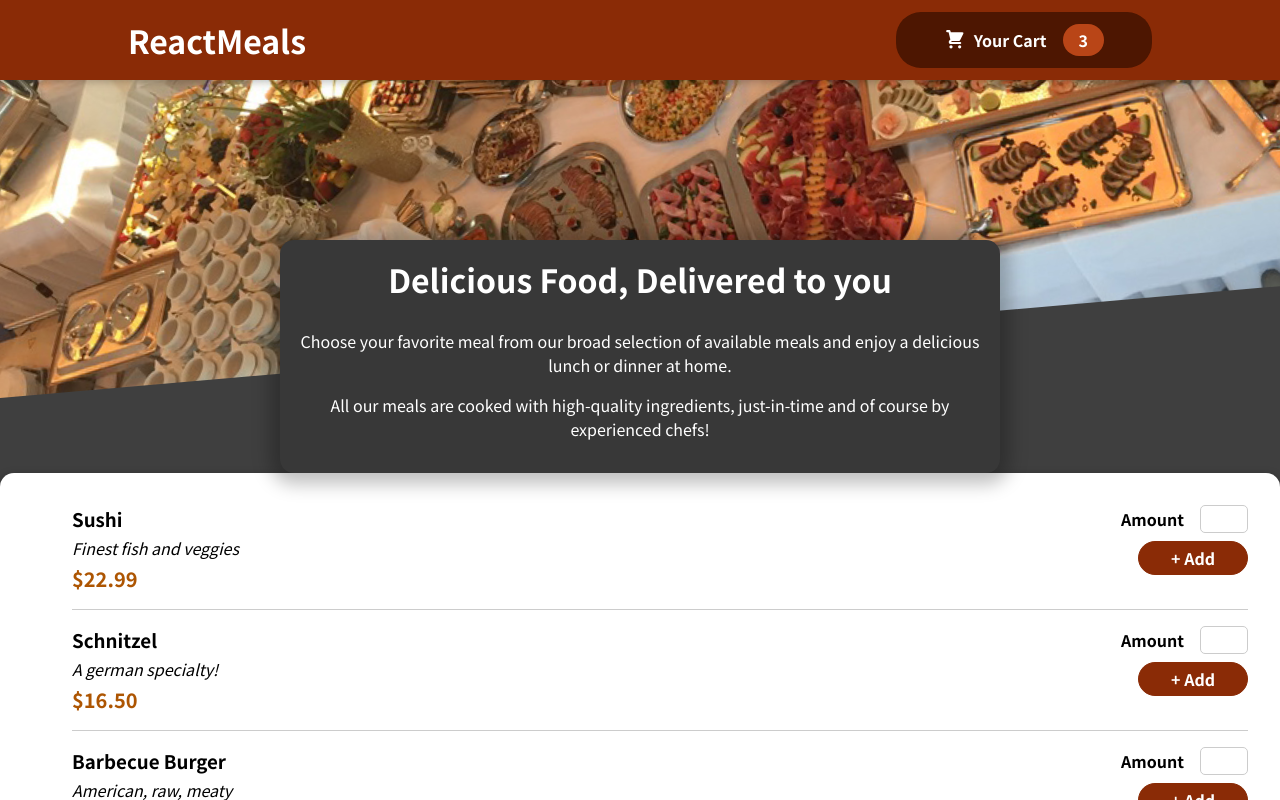
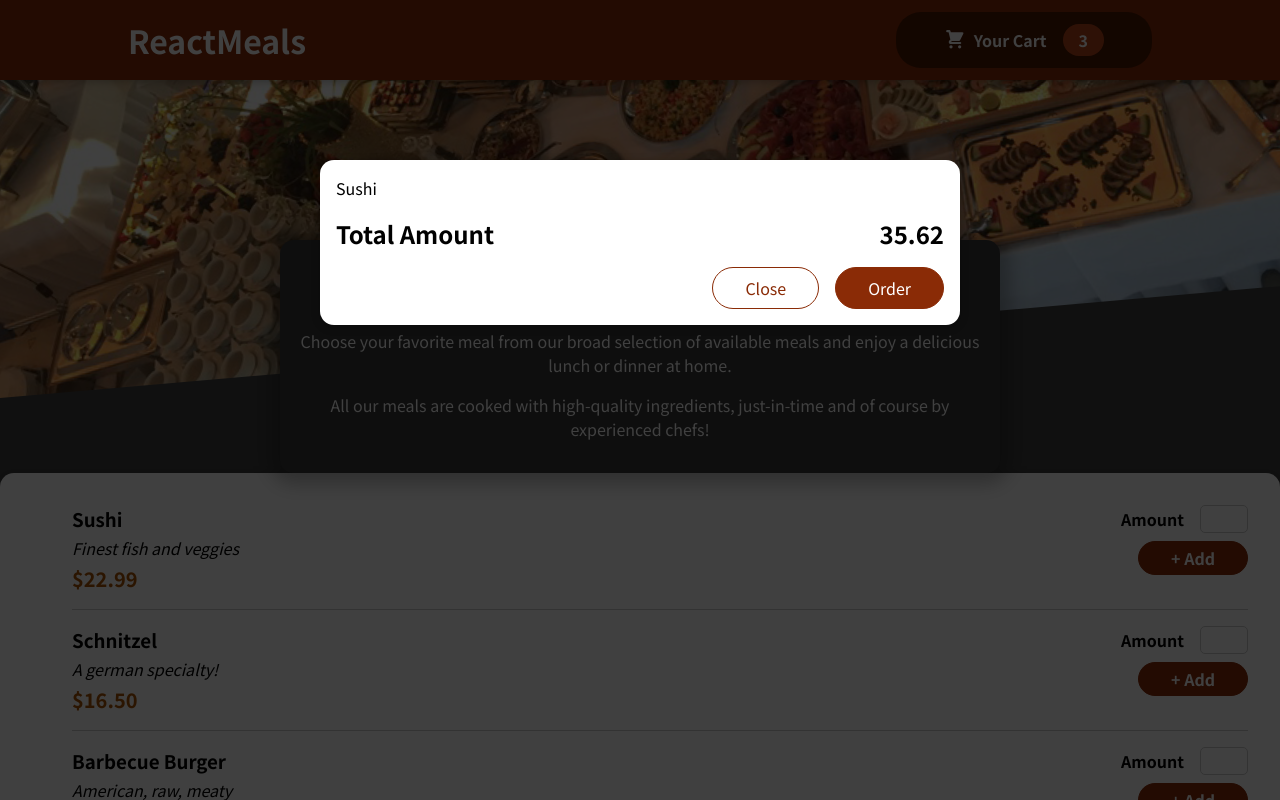
Before and after one commit to kotzimop/react-food-app, a React (Vite) app: page / in a window 1280 px wide. Shown: the top 800 px of the page. Built offline with nearby package versions, Linux system fonts and the light colour scheme.

Commit message:
Adding a Modal via a React Portal

```diff
--- a/index.html
+++ b/index.html
@@ -7,6 +7,7 @@
     <title>Vite + React</title>
   </head>
   <body>
+    <div id="overlays"></div>
     <div id="root"></div>
     <script type="module" src="/src/main.jsx"></script>
   </body>
--- a/src/App.jsx
+++ b/src/App.jsx
@@ -2,10 +2,12 @@
 import { Fragment } from 'react';
 import Header from './components/Layout/Header';
 import Meals from './components/Meals/Meals';
+import Cart from './components/Cart/Cart';
 
 function App() {
   return (
     <Fragment>
+      <Cart />
       <Header />
       <main>
         <Meals />
--- a/src/components/Cart/Cart.jsx
+++ b/src/components/Cart/Cart.jsx
@@ -1,4 +1,5 @@
 /* eslint-disable no-unused-vars */
+import Modal from '../UI/Modal';
 import classes from './Cart.module.css';
 
 const Cart = props => {
@@ -11,7 +12,7 @@
   );
 
   return (
-    <div>
+    <Modal>
       {cartItems}
       <div className={classes.total}>
         <span>Total Amount</span>
@@ -21,7 +22,7 @@
         <button className={classes['button--alt']}>Close</button>
         <button className={classes.button}>Order</button>
       </div>
-    </div>
+    </Modal>
   );
 };
 
--- /dev/null
+++ b/src/components/UI/Modal.jsx
@@ -0,0 +1,30 @@
+/* eslint-disable no-unused-vars */
+/* eslint-disable react/prop-types */
+import { Fragment } from 'react';
+import ReactDOM from 'react-dom';
+import classes from './Modal.module.css';
+
+const Backdrop = props => {
+  return <div className={classes.backdrop}></div>;
+};
+
+const ModalOverlay = props => {
+  return (
+    <div className={classes.modal}>
+      <div className={classes.content}>{props.children}</div>
+    </div>
+  );
+};
+
+const portalElement = document.getElementById('overlays')
+
+const Modal = props => {
+  return (
+    <Fragment>
+      {ReactDOM.createPortal(<Backdrop />, portalElement)}
+      {ReactDOM.createPortal(<ModalOverlay>{props.children}</ModalOverlay>, portalElement)}
+    </Fragment>
+  );
+};
+
+export default Modal;
--- /dev/null
+++ b/src/components/UI/Modal.module.css
@@ -0,0 +1,40 @@
+.backdrop {
+  position: fixed;
+  top: 0;
+  left: 0;
+  width: 100%;
+  height: 100vh;
+  z-index: 20;
+  background-color: rgba(0, 0, 0, 0.75);
+}
+
+.modal {
+  position: fixed;
+  top: 20vh;
+  left: 5%;
+  width: 90%;
+  background-color: white;
+  padding: 1rem;
+  border-radius: 14px;
+  box-shadow: 0 2px 8px rgba(0, 0, 0, 0.25);
+  z-index: 30;
+  animation: slide-down 300ms ease-out forwards;
+}
+
+@media (min-width: 768px) {
+  .modal {
+    width: 40rem;
+    left: calc(50% - 20rem);
+  }
+}
+
+@keyframes slide-down {
+  from {
+    opacity: 0;
+    transform: translateY(-3rem);
+  }
+  to {
+    opacity: 1;
+    transform: translateY(0);
+  }
+}
```
